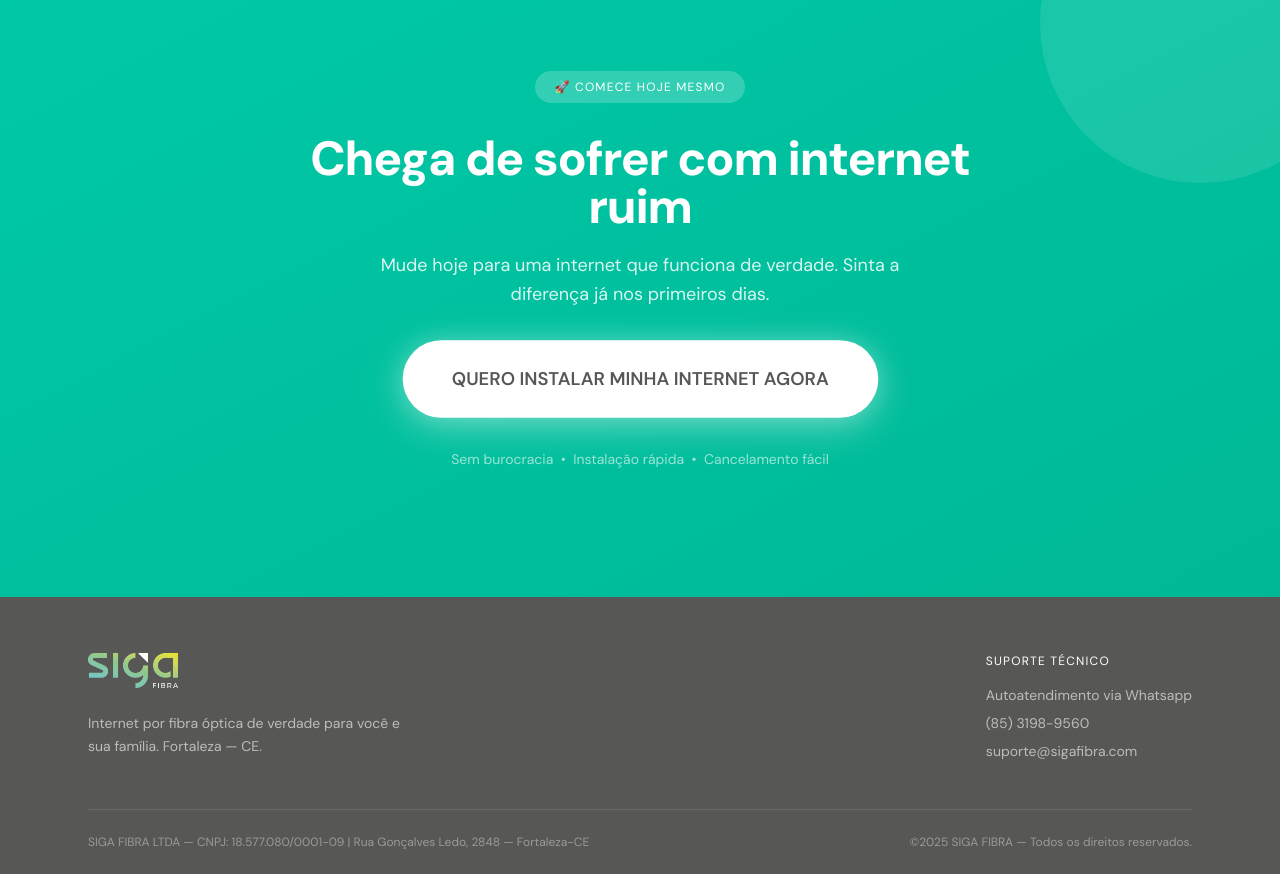
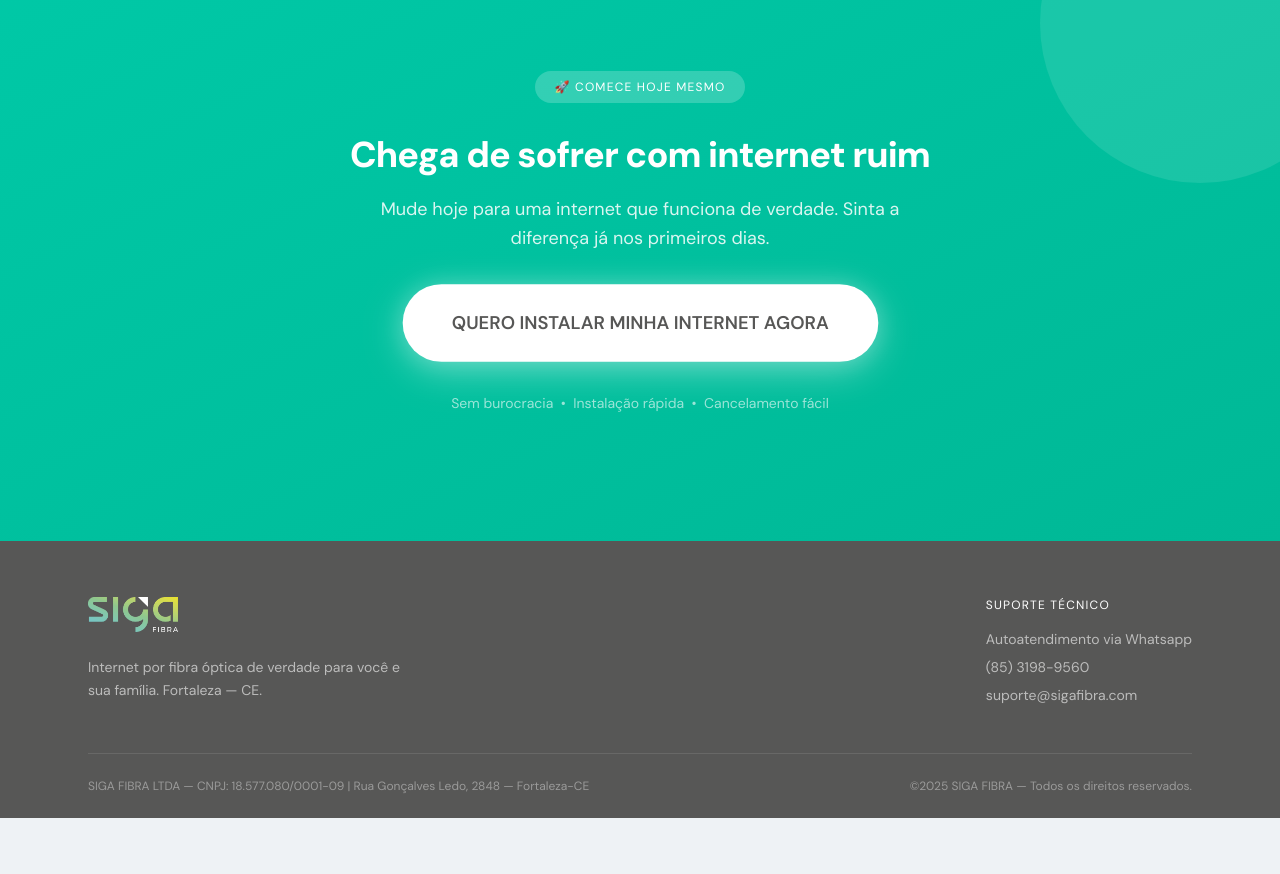
Before and after one commit to agenciaacev/siga-fibra-lp-1, a React (Vite) app: page / in a window 1280 px wide. Shown: the part 6679-7553 px from the top of the page. After the commit the page ends 7497 px from the top, so only its background shows below. Built offline with nearby package versions, Linux system fonts and the light colour scheme.

Commit message:
Update CTAFinal.tsx

```diff
--- a/src/components/CTAFinal.tsx
+++ b/src/components/CTAFinal.tsx
@@ -32,7 +32,7 @@ export default function CTAFinal() {
           🚀 Comece hoje mesmo
         </span>
 
-        <h2 className="text-4xl md:text-5xl font-black text-white tracking-tight leading-tight mb-5">
+        <h2 className="text-4xl md:text-4xl font-black text-white tracking-tight leading-tight mb-5">
           Chega de sofrer com internet ruim
         </h2>
 
```
